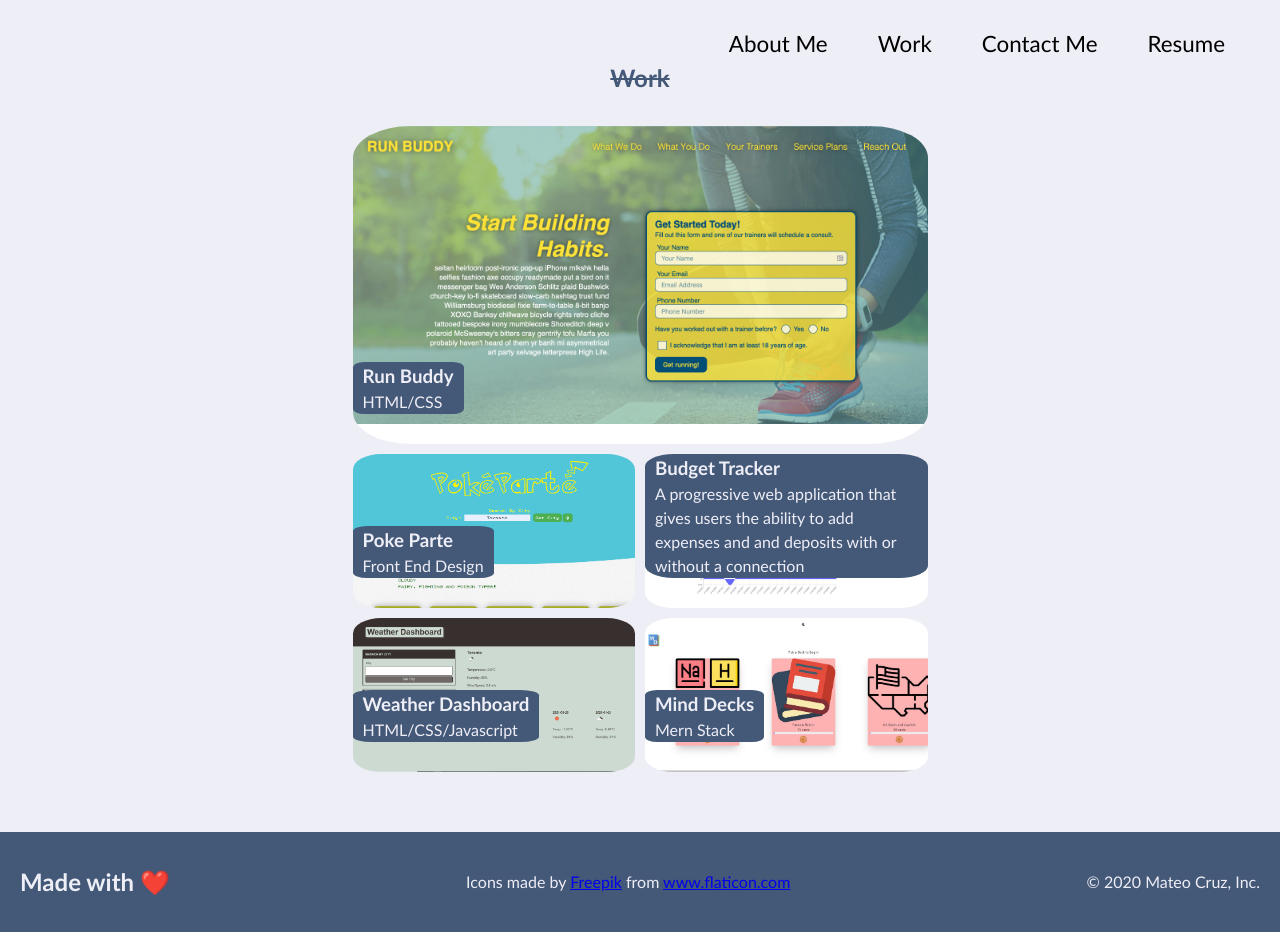
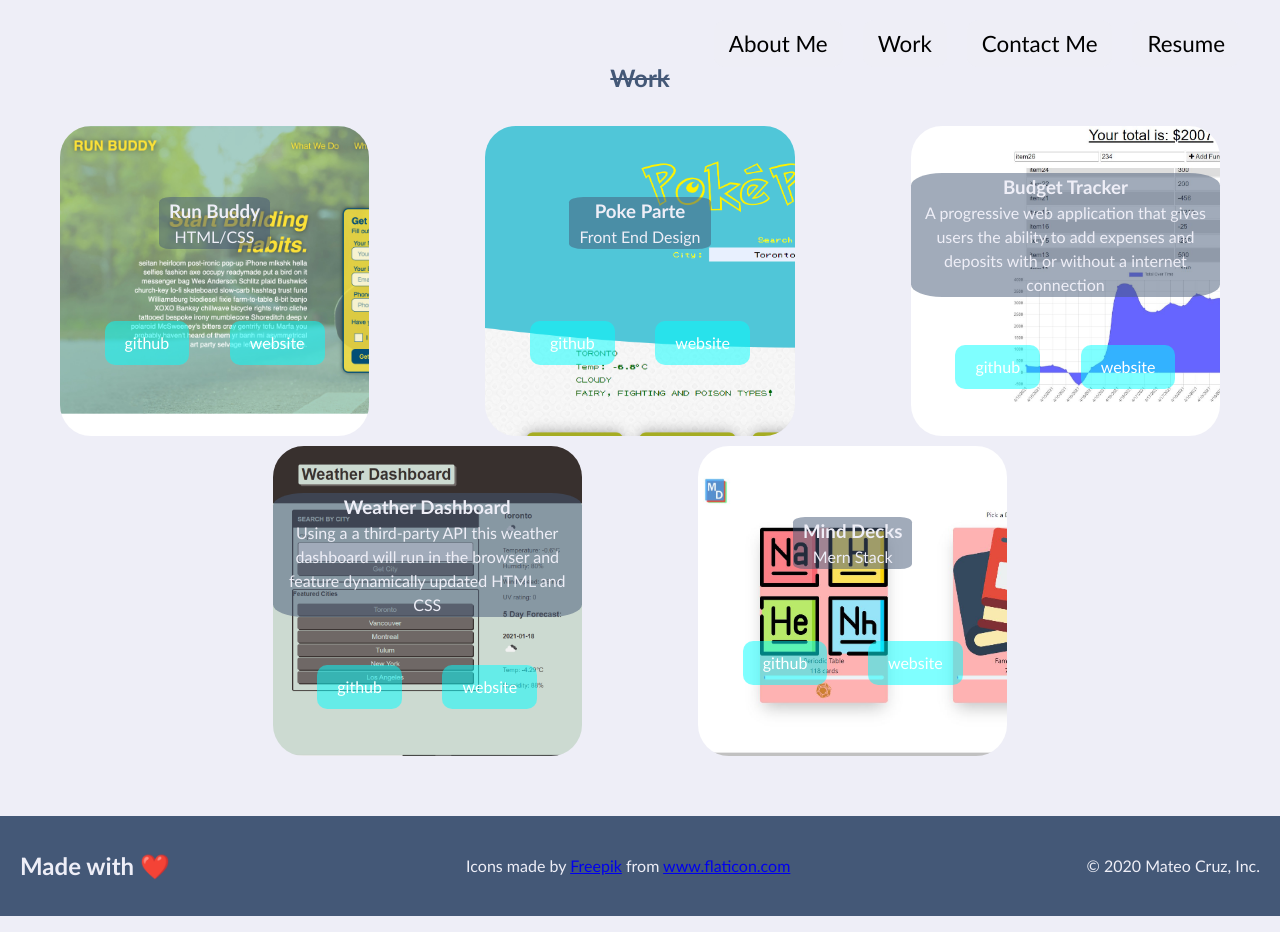
Before and after one commit to cruzma/React-Portfolio, a React (Create React App) app: page / in a window 1280 px wide. Both pictures are taken after a click on the link "Work". Built offline with nearby package versions, Linux system fonts and the light colour scheme.

Commit message:
update my works page styling

```diff
--- a/src/components/Work/index.js
+++ b/src/components/Work/index.js
@@ -2,39 +2,70 @@ import React from 'react';
 
 function Work(){
     return(
-        <section class="work-container">
+        <section className="work-container">
             <h2 id="work">Work</h2>
-            <div class="grid-container">
-                <a href="https://cruzma.github.io/run-buddy/" class="grid-item run-buddy">
-                <div>
+            <div className="grid-container">
+                <div class="grid-item run-buddy">
+                <div className="project-name">
                     <h3>Run Buddy</h3>
                     <span>HTML/CSS</span>
                 </div>
-                </a>
-                <a href="https://damn-ma-6.github.io/Poke-Parte/" class="grid-item poke-parte">
-                <div>
+                <div className="grid-buttons">
+                        <a href="#">github</a>
+
+                        <a href="https://cruzma.github.io/run-buddy/">website</a>
+                </div>
+
+            </div>
+
+            <div className="grid-item poke-parte">
+
+                <div className="project-name">
                     <h3>Poke Parte</h3>
                     <span>Front End Design</span>
                 </div>
-                </a>
-                <a href="https://thawing-mesa-66730.herokuapp.com/" class="grid-item budget-tracker">
-                <div>
+                <div className="grid-buttons">
+                    <a href="https://damn-ma-6.github.io/Poke-Parte/">github</a>
+
+                    <a href="#">website</a>
+                </div>
+            </div>
+
+            <div className="grid-item budget-tracker">
+                <div className="project-name">
                     <h3>Budget Tracker</h3>
-                    <span>A progressive web application that gives users the ability to add expenses and and deposits with or without a connection</span>
+                    <span>A progressive web application that gives users the ability to add expenses and deposits with or without a internet connection</span>
                 </div>
-                </a>
-                <a href="https://cruzma.github.io/weather-dashboard/" class="grid-item weather-dash">
-                <div>
+                <div className="grid-buttons">
+                    <a href="#">github</a>
+
+                    <a href="https://thawing-mesa-66730.herokuapp.com/">website</a>
+                </div>
+            </div>
+
+            <div className="grid-item weather-dash">
+                <div className="project-name">
                     <h3>Weather Dashboard</h3>
-                    <span>HTML/CSS/Javascript</span>
+                    <span>Using a a third-party API this weather dashboard will run in the browser and feature dynamically updated HTML and CSS</span>
                 </div>
-                </a>
-                <a href="#" class="grid-item mind-decks">
-                <div>
+                <div className="grid-buttons">
+                    <a href="#">github</a>
+
+                    <a href="https://cruzma.github.io/weather-dashboard/">website</a>
+                </div>
+            </div>
+
+            <div href="#" className="grid-item mind-decks">
+                <div className="project-name">
                     <h3>Mind Decks</h3>
                     <span>Mern Stack</span>
                 </div>
-                </a>
+                <div className="grid-buttons">
+                    <a href="#">github</a>
+
+                    <a href="#">website</a>
+                </div>
+            </div>
 
 
             </div>
--- a/src/index.css
+++ b/src/index.css
@@ -154,20 +154,23 @@ section h2{
   column-gap: 10px;
   row-gap: 10px;
   grid-auto-flow: dense;
-  grid-template-columns: repeat(12, 1fr);
+  grid-template-columns: repeat(11, 1fr);
   grid-auto-rows: minmax(150px, 1fr);
   background-blend-mode: soft-light;
 }
 
-.grid-item{
+.grid-item {
   grid-column: span 3;
   min-height: 150px;
   display: flex;
-  align-items: flex-end;
-  padding: 0 0 30px 0;
+  flex-direction: column;
+  align-items: center;
+  /* padding: 0 0 30px 0; */
+  justify-content: space-evenly;
   text-decoration: none;
   border-radius: 10%;
   color: rgba(238, 238, 247, 1);
+
 }
 
 .grid-item:hover{
@@ -177,45 +180,73 @@ section h2{
 
 }
 
-.grid-item div{
+.project-name {
+  background-color: rgba(68, 88, 119, 0.5);
+  padding: 0 10px 0 10px;
+  border-radius: 10%;
+  text-align: center;
+}
+
+.project-name:hover{
   background-color: rgba(68, 88, 119, 1);
-  padding:  0  10px 0 10px;
-  border-radius: 10%;
+  transition: .4s;
+}
+
+.grid-buttons{
+  display: flex;
+  justify-content: space-between;
+  width: 220px;
+  background-color: transparent;
+
+}
+
+.grid-buttons a {
+  background-color: rgb(0, 255, 255, .5);
+  padding: 10px 20px 10px 20px;
+  border-radius: 10px;
+  text-decoration: none;
+  color: white;
+}
+
+.grid-buttons a:hover{
+  background-color: rgb(0, 255, 255, 1);
+  transition: .4s;
 }
 
 .run-buddy{
   background-image: url(./assets/images/02-run-buddy.jpg);
   background-size: cover;
-  grid-column: 4 / span 6;
+  grid-column: 1 / span 3;
   grid-row: 1 / span 2;
 }
+
 .poke-parte{
   background-image: url(./assets/images/poke-parte.PNG);
   background-size: cover;
-  grid-column: 4 / span 3;
-  grid-row: 3;
+  grid-column: 5 / span 3;
+  grid-row: 1 / span 2;
 
 }
 
 .budget-tracker{
   background-image: url(./assets/images/budgetTracker.JPG);
   background-size: cover;
-  grid-column: 7 /span 3;
-  grid-row: 3;
+  grid-column: 9 /span 3;
+  grid-row: 1 /span 2;
 }
 
 .weather-dash{
   background-image: url(./assets/images/weather-dash.PNG);
   background-size: cover;
-  grid-column: 4 /span 3;
-  grid-row: 4;
+  grid-column: 3 /span 3;
+  grid-row: 3 / span 2;
 }
 
 .mind-decks{
   background-image: url(./assets/images/mindDecks.JPG);
   background-size: cover;
   grid-column: 7 /span 3;
-  grid-row: 4;
+  grid-row: 3 / span 2;
 }
 
 
```
